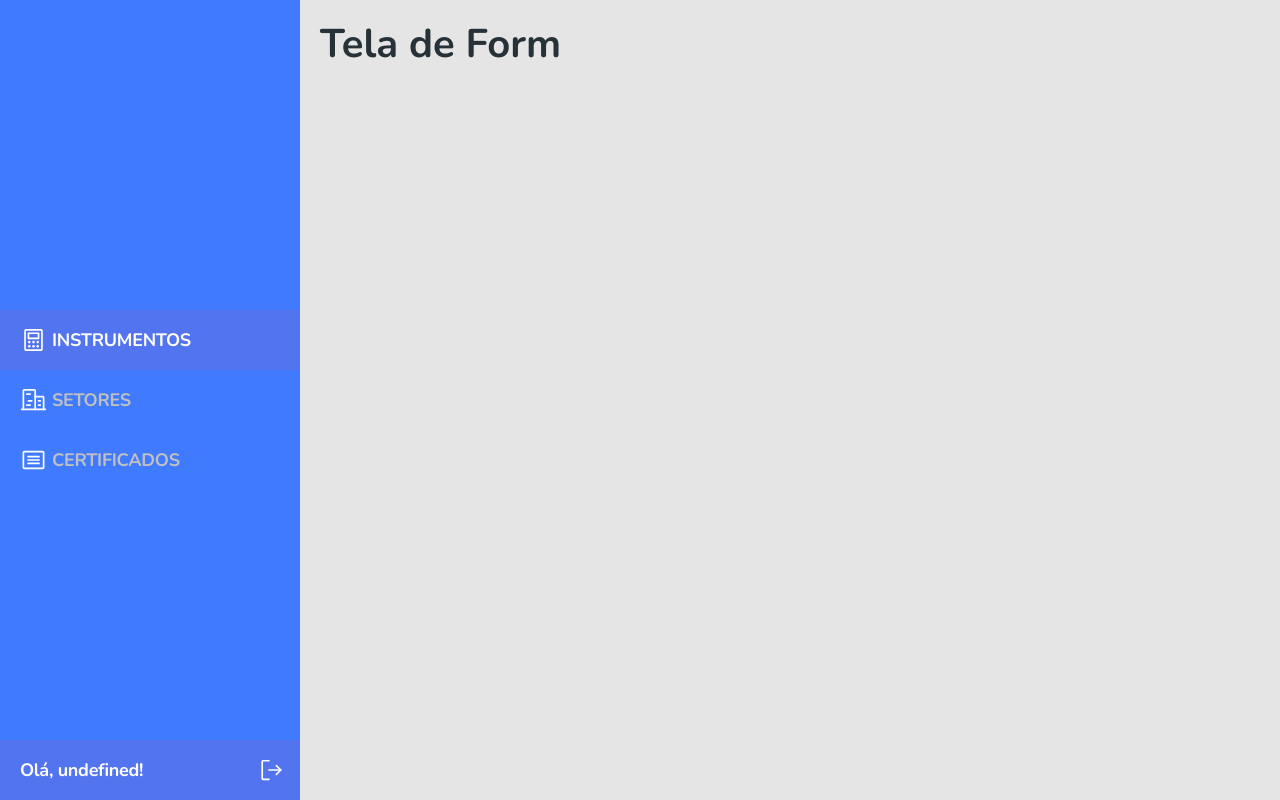
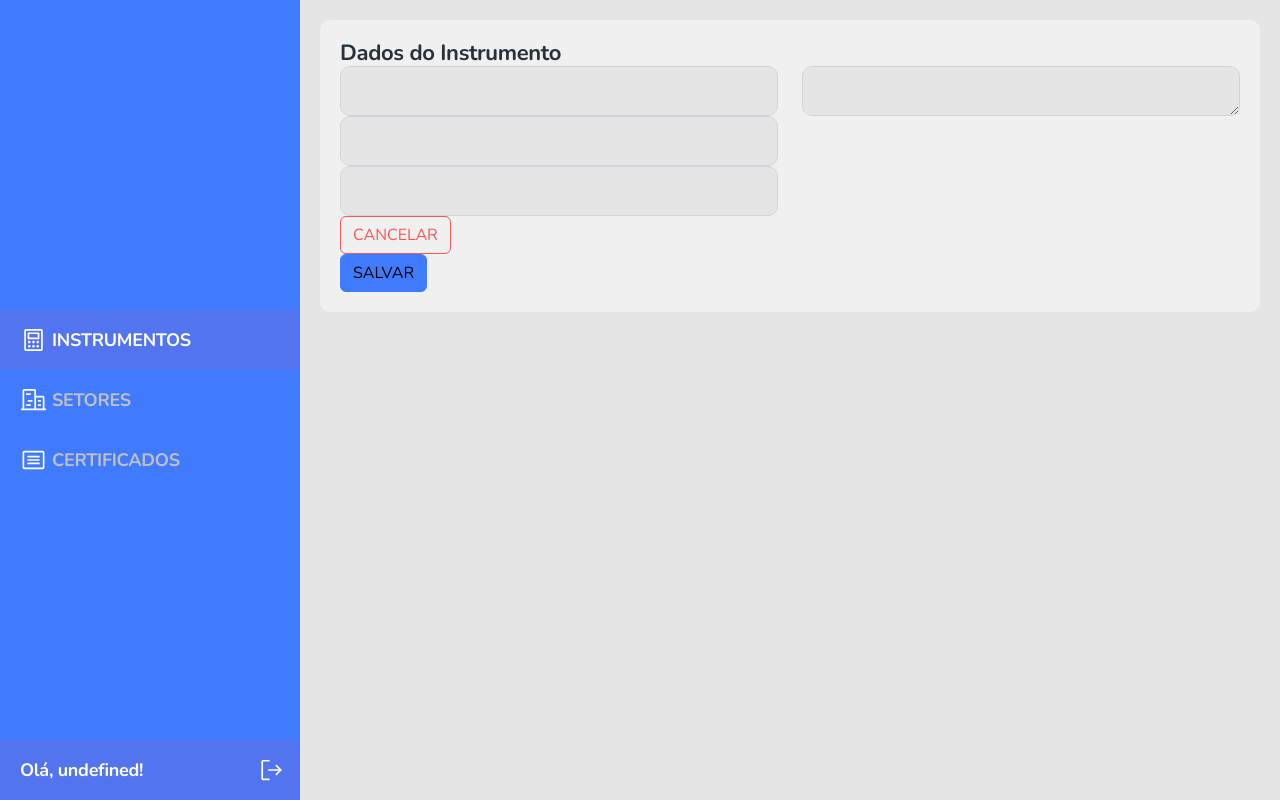
Before and after one commit to zaqueurodrigues/esmetrology, a React (Create React App) app in the folder frontweb/: page /instruments/1 in a window 1280 px wide. Built offline with nearby package versions, Linux system fonts and the light colour scheme; no server answers.

Commit message:
basic html instrument form

```diff
--- a/frontweb/src/pages/Instrument/InstrumentForm/index.tsx
+++ b/frontweb/src/pages/Instrument/InstrumentForm/index.tsx
@@ -1,4 +1,5 @@
 import Navbar from "components/Navbar";
+import './styles.css';
 
 const InstrumentForm = () => {
 
@@ -8,7 +9,31 @@ const InstrumentForm = () => {
                 <Navbar />
             </div>
             <div className="page-content">
-                <h1>Tela de Form</h1>
+                <div className="base-card instrument-form-card">
+                    <h1 className="instrument-form-title">Dados do Instrumento</h1>
+
+                    <form>
+                        <div className="row">
+                            <div className="col-lg-6">
+                                <input type="text" className="base-input form-control" />
+                                <input type="text" className="base-input form-control" />
+                                <input type="text" className="base-input form-control" />
+
+                            </div>
+                            <div className="col-lg-6">
+                                <textarea name="" rows={10} className="base-input form-control"></textarea>
+                            </div>
+
+                            <div>
+                                <button className="btn btn-outline-danger">CANCELAR</button>
+                                <button className="btn btn-primary">SALVAR</button>
+                            </div>
+
+                        </div>
+                    </form>
+
+
+                </div>
             </div>
         </div>
     );
--- /dev/null
+++ b/frontweb/src/pages/Instrument/InstrumentForm/styles.css
@@ -0,0 +1,10 @@
+.instrument-form-card {
+    padding: 20px;
+    background-color: #F0F0F0;
+}
+.instrument-form-title {
+    font-weight: bold;
+    font-size: 22px;
+    letter-spacing: -0.015em;
+    color: #263238;
+}
```
